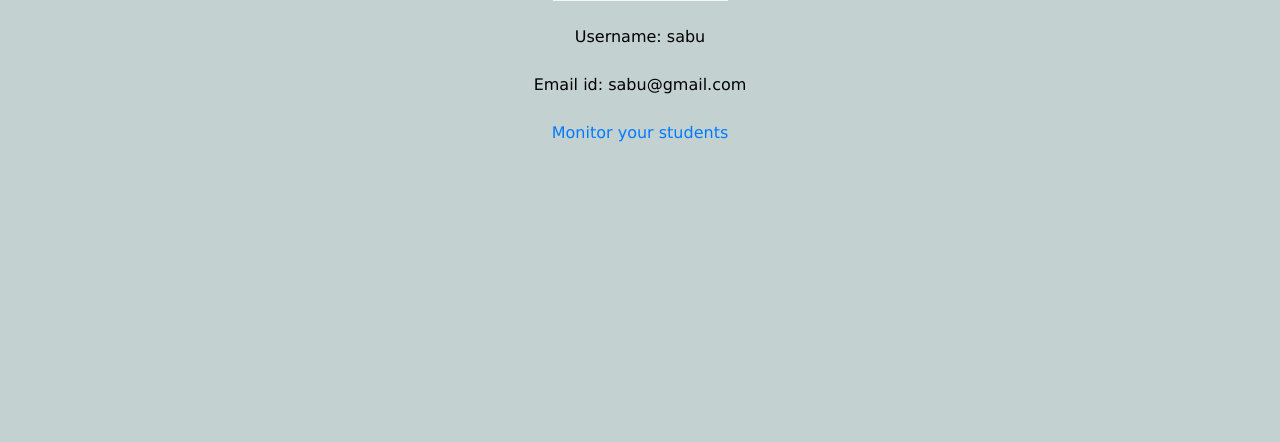
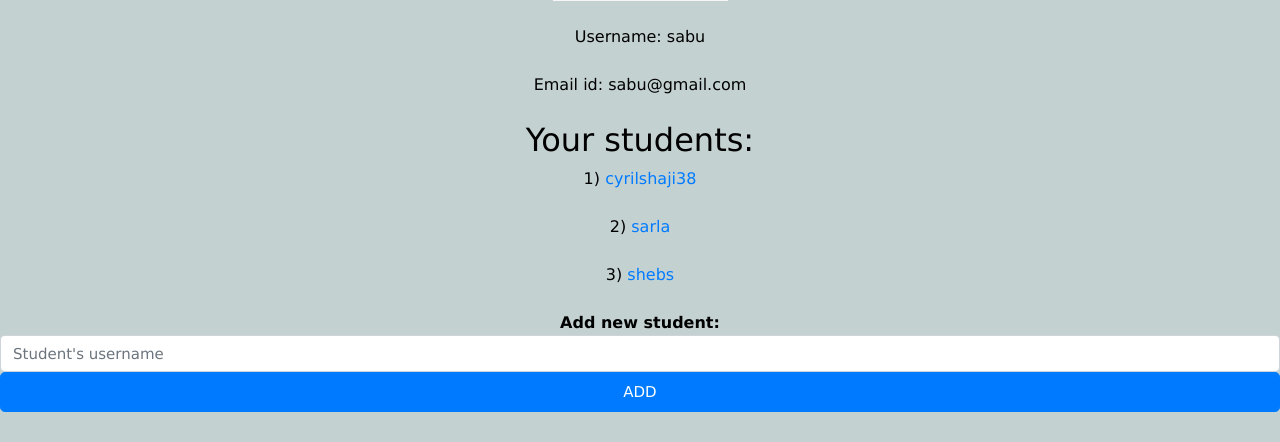
Before and after one commit to cyrilshaji38/Hacked-to-Hired-Spark, a Flask app: page /teacher in a window 1280 px wide. Shown: the part 358-800 px from the top of the page. Run offline with Flask 2, Linux system fonts and the light colour scheme; a user stored in the database is signed in; data comes from the database, SQL or seed files in the repository; both versions use the stored data as it was after the commit; some libraries are stand-ins or nearby versions.

Commit message:
merged main into it

```diff
--- /dev/null
+++ b/SparkApp/dashboard/teacher/forms.py
@@ -0,0 +1,10 @@
+from flask_wtf import FlaskForm
+from wtforms import StringField, SubmitField
+from wtforms.validators import DataRequired
+
+
+class AddStudentForm(FlaskForm):   # Form adding new student.
+    style={'style': 'font-size: 15px'}
+    style1={'style': 'font-size: 15px', 'readonly': True}
+    username = StringField(label='Student Username:', validators=[DataRequired()],render_kw=style)
+    submit = SubmitField(label='ADD',render_kw=style1)
--- a/SparkApp/dashboard/teacher/routes.py
+++ b/SparkApp/dashboard/teacher/routes.py
@@ -1,13 +1,29 @@
+from flask.helpers import flash
+from SparkApp.register.models import Students
+from SparkApp.dashboard.teacher.forms import AddStudentForm
 from flask import render_template, url_for
 from werkzeug.utils import redirect
-from SparkApp import app
+from SparkApp import app, db
 from flask_login import current_user
+from SparkApp.register.models import User
 
 
-@app.route("/teacher")
+@app.route("/teacher", methods=['GET','POST'])
 def teacher_page():
     if current_user.is_authenticated:
+        my_students = Students.query.filter_by(teacher=current_user.id)
         profile = url_for('static', filename='profile_pics/' + current_user.profile)
-        return render_template('dashboard/teacher/teacher.html', profile=profile)
+        form4 = AddStudentForm()
+        if form4.validate_on_submit():
+            if User.query.filter_by(username=form4.username.data).first():
+                if Students.query.filter_by(username=form4.username.data).first():
+                    flash("Student already assigned to a teacher!", category='danger')
+                else:
+                    student_to_add = Students(username=form4.username.data,teacher=current_user.id)
+                    db.session.add(student_to_add)
+                    db.session.commit()
+            else:
+                flash("No such student!", category='danger')
+        return render_template('dashboard/teacher/teacher.html', profile=profile, form=form4, my_students=my_students)
     else:
         return redirect(url_for('login_page'))
--- a/SparkApp/templates/dashboard/teacher/teacher.html
+++ b/SparkApp/templates/dashboard/teacher/teacher.html
@@ -21,7 +21,27 @@ Teacher Login
         Email id: {{ current_user.email }}
         <br>
         <br>
-        <a href="">Monitor your students</a>
+        <form method="POST" class="form-signin">
+            {{ form.hidden_tag() }}
+            <h2>Your students:</h2>
+            <script>i=0</script>
+            {% for students in my_students %}
+                <script>i=i+1; document.write(i+")");</script>
+                <a href="">{{ students.username }}</a><br><br>
+            {% endfor %}
+            <b>Add new student: </b>
+            {{ form.username(class="form-control", placeholder="Student's username") }}
+            {{ form.submit(class="btn btn-lg btn-block btn-primary") }}
+            {% with messages = get_flashed_messages(with_categories=true) %}
+                {% if messages %}
+                    {% for category, message in messages %}
+                        <div class="alert alert-{{ category }}" style="color:rgb(252, 2, 2); font-size:16px">
+                            {{ message }}
+                        </div>
+                    {% endfor %}
+                {% endif %}
+            {% endwith %}
+        </form>
     </body>
     <style>
         .text-center{
```
Also changed, not shown: SparkApp/register/forms.py (+4 -3 lines), SparkApp/register/models.py (+10 -0 lines), SparkApp/templates/register/register.html (+5 -9 lines), SparkApp/register/users.db, SparkApp/static/profile_pics/422d5d203907302a.png (added).
